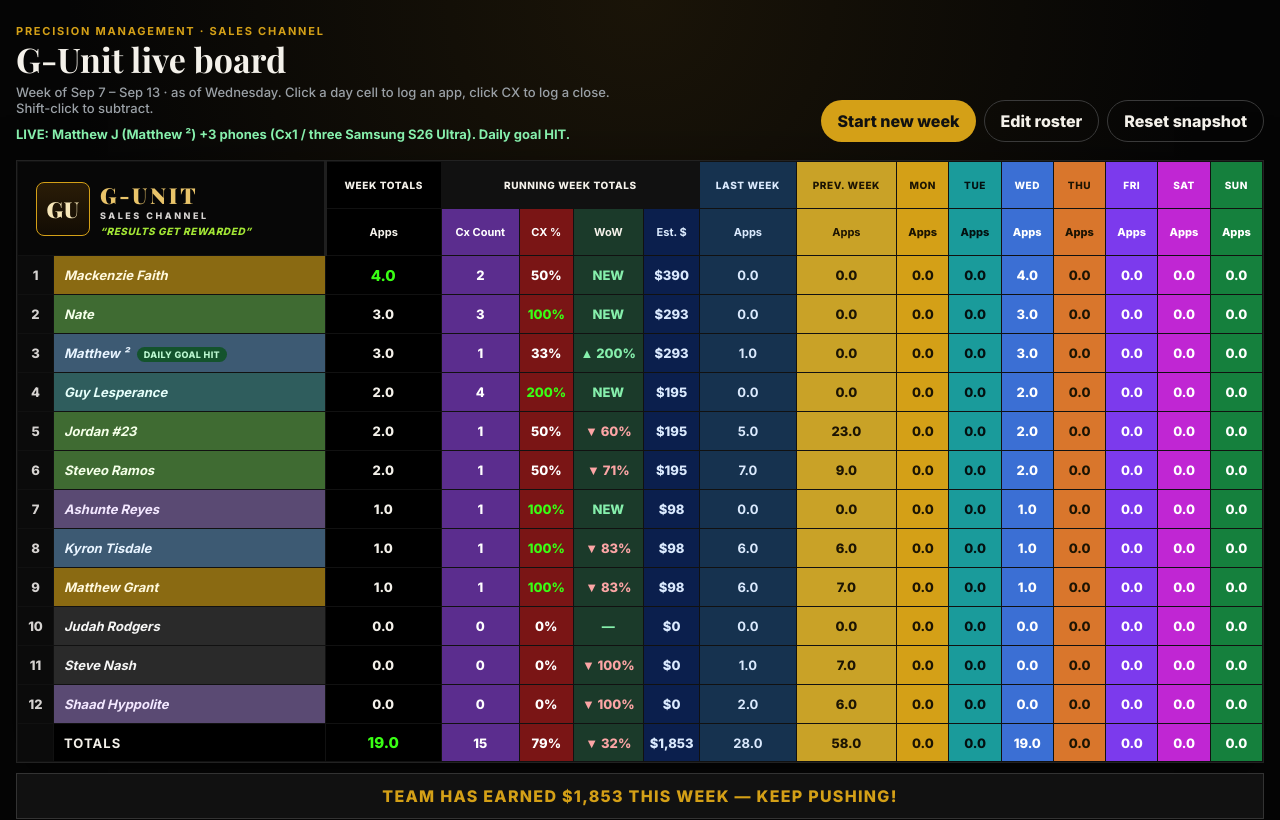
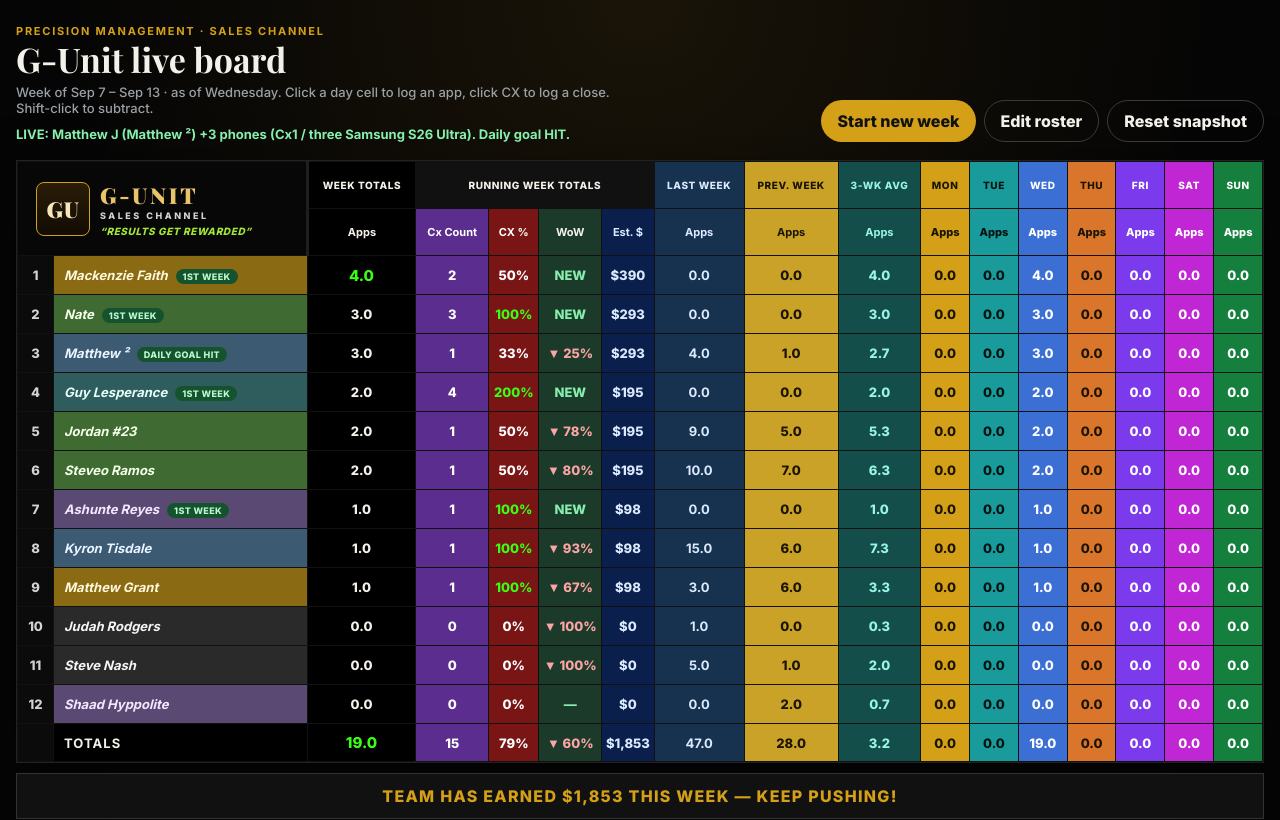
Before and after one commit to nash1599-ux/my-react-app, a React (Create React App) app: page / in a window 1280 px wide. Shown: the top 820 px of the page. Built offline with nearby package versions, Linux system fonts and the light colour scheme.

Commit message:
Roll Sunday close into last week and add 3-week averages
Use the Sunday leaderboard as last week, shift the prior last-week column to prev week, and keep Mackenzie, Nate, Guy, and Ashunte as first-week NEW.

Co-authored-by: Opulent <nash1599-ux@users.noreply.github.com>

```diff
--- a/src/App.css
+++ b/src/App.css
@@ -14,6 +14,7 @@
   --money: #0b1f4d;
   --last: #16324f;
   --prev: #c9a227;
+  --avg: #134e4a;
   --mon: #d4a017;
   --tue: #1a9b9b;
   --wed: #3b6fd4;
@@ -276,6 +277,7 @@ td {
 .grp-run { background: #111; }
 .grp-last { background: var(--last); color: #dbeafe; font-weight: 700; }
 .grp-prev { background: var(--prev); color: #1c1403; font-weight: 800; }
+.grp-avg { background: var(--avg); color: #99f6e4; font-weight: 800; }
 .day-0, .grp-day.day-0 { background: var(--mon); color: #1c1403; font-weight: 800; }
 .day-1, .grp-day.day-1 { background: var(--tue); color: #041111; font-weight: 800; }
 .day-2, .grp-day.day-2 { background: var(--wed); color: #fff; font-weight: 800; }
--- a/src/App.js
+++ b/src/App.js
@@ -92,6 +92,8 @@ export default function App() {
         ...rep,
         prevWeekApps: rep.lastWeekApps,
         lastWeekApps: rep.days.reduce((sum, value) => sum + value, 0),
+        firstWeek: false,
+        badge: undefined,
         days: [0, 0, 0, 0, 0, 0, 0],
         cx: 0,
       })),
@@ -184,6 +186,7 @@ export default function App() {
                 </th>
                 <th className="grp grp-last">Last Week</th>
                 <th className="grp grp-prev">Prev. Week</th>
+                <th className="grp grp-avg">3-Wk Avg</th>
                 {WEEK_DAYS.map((day, index) => (
                   <th
                     key={day}
@@ -201,6 +204,7 @@ export default function App() {
                 <th className="money">Est. $</th>
                 <th className="grp-last">Apps</th>
                 <th className="grp-prev">Apps</th>
+                <th className="grp-avg">Apps</th>
                 {WEEK_DAYS.map((day, index) => (
                   <th
                     key={`h-${day}`}
@@ -250,11 +254,14 @@ export default function App() {
                     {formatPct(rep.cxPct)}
                   </td>
                   <td className={`wow ${rep.wow >= 0 ? "up" : "down"}`}>
-                    {formatWow(rep.wow, rep.lastWeekApps)}
+                    {formatWow(rep.wow, rep.lastWeekApps, rep.firstWeek)}
                   </td>
                   <td className="money">{formatMoney(rep.earned)}</td>
                   <td className="grp-last">{rep.lastWeekApps.toFixed(1)}</td>
                   <td className="grp-prev">{rep.prevWeekApps.toFixed(1)}</td>
+                  <td className="grp-avg" data-testid={`avg-${rep.id}`}>
+                    {formatAvg(rep.rolling)}
+                  </td>
                   {rep.days.map((value, dayIndex) => (
                     <td
                       key={`${rep.id}-${dayIndex}`}
@@ -289,6 +296,7 @@ export default function App() {
                 <td className="money">{formatMoney(totals.earned)}</td>
                 <td className="grp-last">{totals.lastWeekApps.toFixed(1)}</td>
                 <td className="grp-prev">{totals.prevWeekApps.toFixed(1)}</td>
+                <td className="grp-avg">{formatAvg(totals.rolling)}</td>
                 {totals.days.map((value, dayIndex) => (
                   <td
                     key={`t-${dayIndex}`}
--- a/src/data/seed.js
+++ b/src/data/seed.js
@@ -1,4 +1,4 @@
-export const STORAGE_KEY = "gunit-board-v2";
+export const STORAGE_KEY = "gunit-board-v3";
 export const BLENDED_RATE = 97.5;
 export const WEEK_DAYS = ["MON", "TUE", "WED", "THU", "FRI", "SAT", "SUN"];
 
@@ -7,8 +7,9 @@ function wed(apps) {
 }
 
 // Week of Mon Sep 7 – Sun Sep 13, 2026, as of Wednesday.
-// Current week numbers from the G-Unit Slack board. Last/prev week kept
-// for reps who were on the Sunday sheet; Gianna, Cameron, and Leo dropped.
+// This week = Wednesday live board. Last week = Sunday close (Ky 15, Steveo 10...).
+// Prev week = the last-week column from the prior board.
+// Mackenzie, Nate, Guy, and Ashunte are first week.
 export const SEED_BOARD = {
   teamName: "G-UNIT",
   tagline: "Results get Rewarded",
@@ -19,7 +20,7 @@ export const SEED_BOARD = {
   liveCall:
     "LIVE: Matthew J (Matthew ²) +3 phones (Cx1 / three Samsung S26 Ultra). Daily goal HIT.",
   notes:
-    "Week of Mon 9/7. Wednesday board: DG 12/12, 55 NL left. Last/prev week kept for returning reps from the Sunday sheet.",
+    "Week of Mon 9/7. Last week = Sunday close (DG 5/12, 27 NL). Prev week = the week before that. Mackenzie, Nate, Guy, and Ashunte: first week.",
   reps: [
     {
       id: "mackenzie-faith",
@@ -27,10 +28,12 @@ export const SEED_BOARD = {
       shortName: "Mackenzie",
       accent: "gold",
       listOrder: 1,
+      firstWeek: true,
       lastWeekApps: 0,
       prevWeekApps: 0,
       days: wed(4),
       cx: 2,
+      badge: "1st week",
     },
     {
       id: "nate",
@@ -38,10 +41,12 @@ export const SEED_BOARD = {
       shortName: "Nate",
       accent: "green",
       listOrder: 2,
+      firstWeek: true,
       lastWeekApps: 0,
       prevWeekApps: 0,
       days: wed(3),
       cx: 3,
+      badge: "1st week",
     },
     {
       id: "matthew-johnson",
@@ -49,8 +54,8 @@ export const SEED_BOARD = {
       shortName: "Matt²",
       accent: "blue",
       listOrder: 3,
-      lastWeekApps: 1,
-      prevWeekApps: 0,
+      lastWeekApps: 4,
+      prevWeekApps: 1,
       days: wed(3),
       cx: 1,
       badge: "Daily goal HIT",
@@ -61,10 +66,12 @@ export const SEED_BOARD = {
       shortName: "Guy",
       accent: "teal",
       listOrder: 4,
+      firstWeek: true,
       lastWeekApps: 0,
       prevWeekApps: 0,
       days: wed(2),
       cx: 4,
+      badge: "1st week",
     },
     {
       id: "jordan-aguirre",
@@ -72,8 +79,8 @@ export const SEED_BOARD = {
       shortName: "Jordan",
       accent: "green",
       listOrder: 5,
-      lastWeekApps: 5,
-      prevWeekApps: 23,
+      lastWeekApps: 9,
+      prevWeekApps: 5,
       days: wed(2),
       cx: 1,
     },
@@ -83,8 +90,8 @@ export const SEED_BOARD = {
       shortName: "Steveo",
       accent: "green",
       listOrder: 6,
-      lastWeekApps: 7,
-      prevWeekApps: 9,
+      lastWeekApps: 10,
+      prevWeekApps: 7,
       days: wed(2),
       cx: 1,
     },
@@ -94,10 +101,12 @@ export const SEED_BOARD = {
       shortName: "Ashunte",
       accent: "purple",
       listOrder: 7,
+      firstWeek: true,
       lastWeekApps: 0,
       prevWeekApps: 0,
       days: wed(1),
       cx: 1,
+      badge: "1st week",
     },
     {
       id: "ky-tisdale",
@@ -105,7 +114,7 @@ export const SEED_BOARD = {
       shortName: "Kyron",
       accent: "blue",
       listOrder: 8,
-      lastWeekApps: 6,
+      lastWeekApps: 15,
       prevWeekApps: 6,
       days: wed(1),
       cx: 1,
@@ -116,8 +125,8 @@ export const SEED_BOARD = {
       shortName: "Grant",
       accent: "gold",
       listOrder: 9,
-      lastWeekApps: 6,
-      prevWeekApps: 7,
+      lastWeekApps: 3,
+      prevWeekApps: 6,
       days: wed(1),
       cx: 1,
     },
@@ -127,7 +136,7 @@ export const SEED_BOARD = {
       shortName: "Judah",
       accent: "slate",
       listOrder: 10,
-      lastWeekApps: 0,
+      lastWeekApps: 1,
       prevWeekApps: 0,
       days: wed(0),
       cx: 0,
@@ -138,8 +147,8 @@ export const SEED_BOARD = {
       shortName: "Nash",
       accent: "slate",
       listOrder: 11,
-      lastWeekApps: 1,
-      prevWeekApps: 7,
+      lastWeekApps: 5,
+      prevWeekApps: 1,
       days: wed(0),
       cx: 0,
     },
@@ -149,8 +158,8 @@ export const SEED_BOARD = {
       shortName: "Shaad",
       accent: "purple",
       listOrder: 12,
-      lastWeekApps: 2,
-      prevWeekApps: 6,
+      lastWeekApps: 0,
+      prevWeekApps: 2,
       days: wed(0),
       cx: 0,
     },
```
Also changed, not shown: src/lib/stats.js, 2 other files (tests, documents, lock files or other folders).
